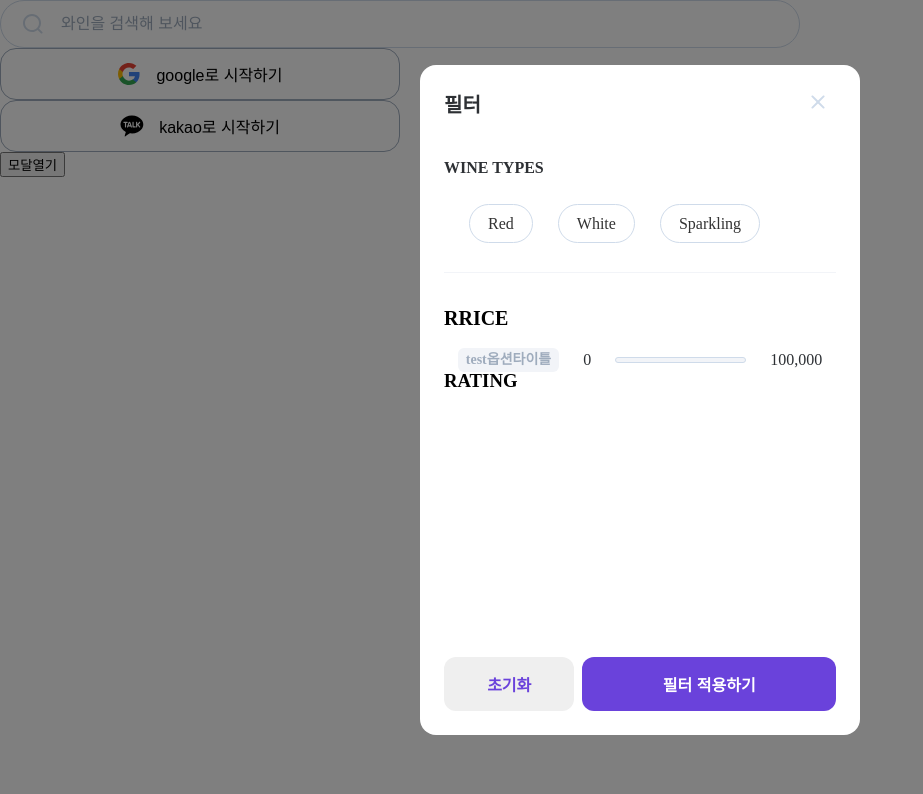
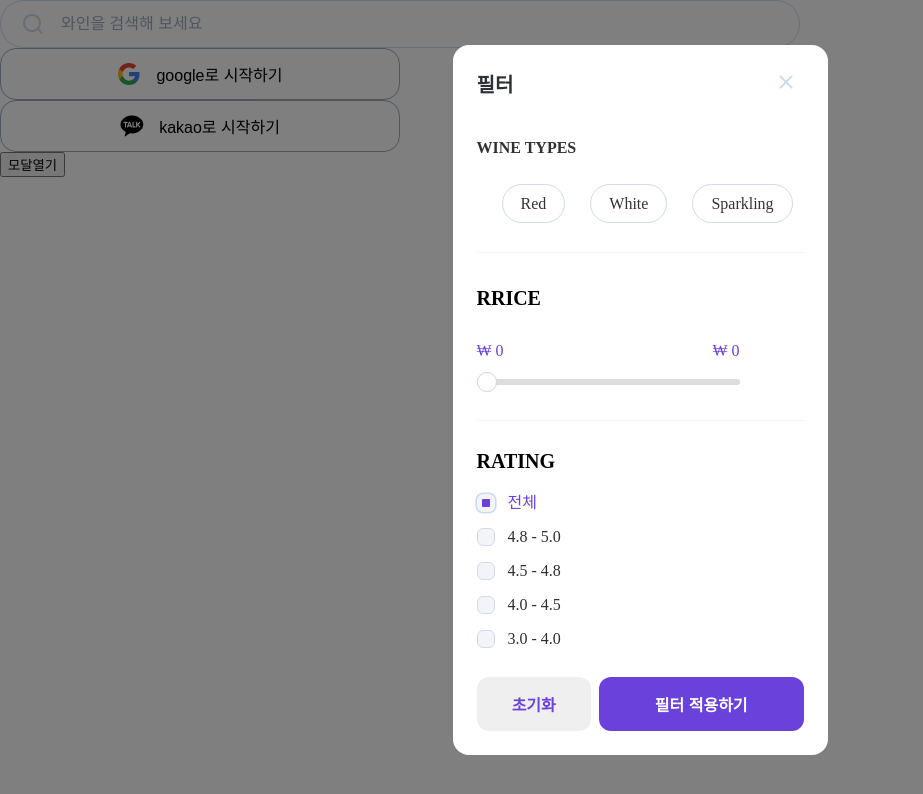
Before and after one commit to ouranos1/Team5-Wine, a Next.js app: page /SignUp in a window 1280 px wide. Both pictures are taken after a click on the button "모달열기". Shown: the top 794 px of the page, without its empty margins (0-923 px from the left). Built offline with nearby package versions, Linux system fonts and the light colour scheme; no server answers.

Commit message:
feat: 모달 필터 구현

```diff
--- a/src/app/SignUp/page.tsx
+++ b/src/app/SignUp/page.tsx
@@ -6,8 +6,9 @@ import { signIn, signOut, useSession } from 'next-auth/react';
 import { useState } from 'react';
 import googleLogo from '@/assets/icon/googleLogo.svg';
 import kakaoLogo from '@/assets/icon/kakaoLogo.svg';
-import naverLogo from '@/assets/icon/naverLogo.svg';
 import { ModalFilter } from '@/components/modal/modalfilter/ModalFilter';
+import '../globals.scss';
+import WineAdd from '@/components/modal/wineadd/WineAdd';
 
 export default function SignUp() {
   const { data: session } = useSession();
@@ -23,6 +24,7 @@ export default function SignUp() {
       <OAuthButton logo={kakaoLogo} text={session ? '로그아웃' : 'kakao로 시작하기'} onClick={session ? signOut : () => signIn('kakao')} />
       <button onClick={openModal}>모달열기</button>
       <ModalFilter isModalOpen={isModalOpen} closeModal={closeModal} />
+      {/* <WineAdd isModalOpen={isModalOpen} closeModal={closeModal} /> */}
     </>
   );
 }
--- a/src/components/modal/modalbase/BaseModal.scss
+++ b/src/components/modal/modalbase/BaseModal.scss
@@ -25,7 +25,7 @@
 
   &--filter {
     width: 375px;
-    height: 620px;
+    height: 710px;
   }
 
   &--wine {
@@ -35,7 +35,7 @@
 
   &--review {
     width: 440px;
-    height: 670px;
+    height: 700px;
   }
 }
 
--- a/src/components/modal/modalfilter/ModalFilter.tsx
+++ b/src/components/modal/modalfilter/ModalFilter.tsx
@@ -1,24 +1,11 @@
-import { useState } from 'react';
 import BaseModal from '../modalbase/BaseModal';
 import { ModalProps } from '@/types/ModalProps';
-import SlideComponent from '@/components/slidecomponent/SlideComponent';
-import { SildeOptionProps } from '@/types/SlideOption';
 import './ModalFilter.scss';
+import PriceSlider from './slidercomponent/PriceSlider';
+import Rating from './ratingcomponent/Rating';
+import WineTypes from './typescomponent/WineTypes';
 
 export function ModalFilter({ isModalOpen, closeModal }: ModalProps) {
-  const [selectedWine, setSelectedWine] = useState('');
-
-  const priceOption: SildeOptionProps = {
-    SlideOptionTitle: 'test옵션타이틀',
-    LeftOption: '0',
-    RightOption: '100,000',
-    // value: 0,
-  };
-
-  const handleWineChange = (e: React.ChangeEvent<HTMLInputElement>) => {
-    setSelectedWine(e.target.value);
-  };
-
   return (
     <BaseModal
       isOpen={isModalOpen}
@@ -33,30 +20,11 @@ export function ModalFilter({ isModalOpen, closeModal }: ModalProps) {
           필터 적용하기
         </button>,
       ]}
-      role="review"
+      role="filter"
     >
-      <div className="wine-types">
-        <h3 className="wine-types-title">WINE TYPES</h3>
-        <label className="radio-type">
-          <input type="radio" value="red" checked={selectedWine === 'red'} onChange={handleWineChange} />
-          <span>Red</span>
-        </label>
-        <label className="radio-type">
-          <input type="radio" value="white" checked={selectedWine === 'white'} onChange={handleWineChange} />
-          <span>White</span>
-        </label>
-        <label className="radio-type">
-          <input type="radio" value="sparkling" checked={selectedWine === 'sparkling'} onChange={handleWineChange} />
-          <span>Sparkling</span>
-        </label>
-      </div>
-      <div className="price">
-        <h3 className="price-title">RRICE</h3>
-        <SlideComponent {...priceOption} />
-      </div>
-      <div className="rating">
-        <h3 className="rating-title">RATING</h3>
-      </div>
+      <WineTypes />
+      <PriceSlider />
+      <Rating />
     </BaseModal>
   );
 }
--- /dev/null
+++ b/src/components/modal/modalfilter/ratingcomponent/Rating.scss
@@ -0,0 +1,45 @@
+@import '@/app/globals.scss';
+@import '@/styles/Font-Mixins.scss';
+
+.rating-container {
+  display: flex;
+  flex-direction: column;
+
+  .rating-title {
+    @include font-settings(20, 'bold', 32);
+    margin-bottom: 15px;
+  }
+
+  .rating-option {
+    padding: 8px 0px;
+    display: flex;
+    align-items: center;
+
+    input[type='radio'] {
+      appearance: none;
+      width: 18px;
+      height: 18px;
+      border: 1px solid $Grayscale-200;
+      border-radius: 6px;
+      cursor: pointer;
+      margin-right: 13px;
+      background-color: $Grayscale-100;
+    }
+
+    input[type='radio']:checked {
+      background-color: $Primary-Purple-100;
+      border: 5px solid $Grayscale-100;
+      border-radius: 6px;
+      box-shadow: 0 0 0 1.6px $Grayscale-200;
+    }
+
+    input[type='radio']:checked + span {
+      color: $Primary-Purple-100;
+    }
+
+    span {
+      @include font-settings(16, 'medium', 26);
+      color: $Grayscale-400;
+    }
+  }
+}
--- /dev/null
+++ b/src/components/modal/modalfilter/ratingcomponent/Rating.tsx
@@ -0,0 +1,30 @@
+import React, { useState } from 'react';
+import './Rating.scss';
+
+export default function Rating() {
+  const [selectedRange, setSelectedRange] = useState<string>('전체');
+
+  const ratingRanges = [
+    { label: '전체', value: '전체' },
+    { label: '4.8 - 5.0', value: '4.8-5.0' },
+    { label: '4.5 - 4.8', value: '4.5-4.8' },
+    { label: '4.0 - 4.5', value: '4.0-4.5' },
+    { label: '3.0 - 4.0', value: '3.0-4.0' },
+  ];
+
+  const handleSelect = (value: string) => {
+    setSelectedRange(value);
+  };
+
+  return (
+    <div className="rating-container">
+      <h3 className="rating-title">RATING</h3>
+      {ratingRanges.map((range) => (
+        <div key={range.value} className={`rating-option ${selectedRange === range.value ? 'selected' : ''}`}>
+          <input type="radio" name="rating" value={range.value} checked={selectedRange === range.value} onChange={() => handleSelect(range.value)} id={range.value} />
+          <span>{range.label}</span>
+        </div>
+      ))}
+    </div>
+  );
+}
--- /dev/null
+++ b/src/components/modal/modalfilter/slidercomponent/PriceSlider.scss
@@ -0,0 +1,66 @@
+@import '@/app/globals.scss';
+@import '@/styles/Font-Mixins.scss';
+
+.slider-container {
+  display: flex;
+  flex-direction: column;
+  padding: 35px 0px;
+  border-bottom: 1.8px solid $Grayscale-100;
+  margin-bottom: 30px;
+
+  .slider-title {
+    @include font-settings(20, 'bold', 32);
+    margin-bottom: 35px;
+  }
+
+  .slider-value {
+    @include font-settings(16, 'medium', 26);
+    color: $Primary-Purple-100;
+    margin-bottom: 20px;
+    display: flex;
+    justify-content: space-between;
+    width: 263px;
+  }
+
+  .slider {
+    position: relative;
+    height: 6px;
+    width: 263px;
+
+    .slider-thumb {
+      -webkit-appearance: none;
+      width: 263px;
+      height: 6px;
+      background: transparent;
+      position: absolute;
+
+      &::-webkit-slider-thumb {
+        appearance: none;
+        width: 20px;
+        height: 20px;
+        background: #fff;
+        border: 1px solid $Grayscale-200;
+        border-radius: 50%;
+        cursor: pointer;
+        position: relative;
+        margin-top: -7px;
+        z-index: 9999;
+      }
+
+      &::-webkit-slider-runnable-track {
+        background: linear-gradient(to right, $Primary-Purple-100 0%, $Primary-Purple-100 var(--value), #ddd var(--value), #ddd 100%);
+        height: 6px;
+        border-radius: 4px;
+      }
+    }
+
+    .slider-track {
+      position: absolute;
+      height: 6px;
+      border-radius: 4px;
+      width: 100%;
+      top: 0;
+      z-index: 1;
+    }
+  }
+}
--- /dev/null
+++ b/src/components/modal/modalfilter/slidercomponent/PriceSlider.tsx
@@ -0,0 +1,51 @@
+import React, { useState } from 'react';
+import './PriceSlider.scss';
+
+export default function PriceSlider() {
+  const [minPrice, setMinPrice] = useState(0);
+  const [maxPrice, setMaxPrice] = useState(0);
+  const priceRange = { min: 0, max: 100000 };
+
+  const handleMinChange = (event: React.ChangeEvent<HTMLInputElement>) => {
+    const value = Math.min(Number(event.target.value), maxPrice);
+    setMinPrice(value);
+  };
+
+  const handleMaxChange = (event: React.ChangeEvent<HTMLInputElement>) => {
+    const value = Math.max(Number(event.target.value), minPrice);
+    setMaxPrice(value);
+  };
+
+  return (
+    <div className="slider-container">
+      <h3 className="slider-title">RRICE</h3>
+      <div className="slider-value  ">
+        <div>₩ {minPrice}</div> <div>₩ {maxPrice}</div>
+      </div>
+      <div className="slider">
+        <input
+          type="range"
+          min={priceRange.min}
+          max={priceRange.max}
+          value={minPrice}
+          className="slider-thumb"
+          style={{
+            '--value': `${((minPrice - priceRange.min) / (priceRange.max - priceRange.min)) * 100}%`,
+          }}
+          onChange={handleMinChange}
+        />
+        <input
+          type="range"
+          min={priceRange.min}
+          max={priceRange.max}
+          value={maxPrice}
+          className="slider-thumb"
+          style={{
+            '--value': `${((maxPrice - priceRange.min) / (priceRange.max - priceRange.min)) * 100}%`,
+          }}
+          onChange={handleMaxChange}
+        />
+      </div>
+    </div>
+  );
+}
--- /dev/null
+++ b/src/components/modal/modalfilter/typescomponent/WineTypes.scss
@@ -0,0 +1,40 @@
+@import '@/app/globals.scss';
+@import '@/styles/Font-Mixins.scss';
+
+.wine-types-container {
+  border-bottom: 1.8px solid $Grayscale-100;
+
+  .wine-types-title {
+    @include font-settings(16, 'semibold', 26);
+    color: $Grayscale-400;
+  }
+
+  .radio-type {
+    display: inline-block;
+    position: relative;
+    padding-left: 25px;
+    cursor: pointer;
+    font-size: 16px;
+    color: #333;
+    margin: 40px 0px;
+
+    span {
+      @include font-settings(16, 'medium', 26);
+      border: 1px solid $Grayscale-200;
+      border-radius: 100px;
+      width: 65px;
+      height: 42px;
+      padding: 10px 18px;
+      gap: 10px;
+    }
+  }
+
+  .radio-type input[type='radio'] {
+    display: none; /* 버튼을 완전히 숨김 */
+  }
+
+  .radio-type input[type='radio']:checked + span {
+    color: $White;
+    background-color: $Primary-Purple-100;
+  }
+}
--- /dev/null
+++ b/src/components/modal/modalfilter/typescomponent/WineTypes.tsx
@@ -0,0 +1,27 @@
+import { useState } from 'react';
+import './WineTypes.scss';
+
+export default function WineTypes() {
+  const [selectedWineType, setSelectedWineType] = useState('');
+
+  const handleWineChange = (e: React.ChangeEvent<HTMLInputElement>) => {
+    setSelectedWineType(e.target.value);
+  };
+  return (
+    <div className="wine-types-container">
+      <h3 className="wine-types-title">WINE TYPES</h3>
+      <label className="radio-type">
+        <input type="radio" value="red" checked={selectedWineType === 'red'} onChange={handleWineChange} />
+        <span>Red</span>
+      </label>
+      <label className="radio-type">
+        <input type="radio" value="white" checked={selectedWineType === 'white'} onChange={handleWineChange} />
+        <span>White</span>
+      </label>
+      <label className="radio-type">
+        <input type="radio" value="sparkling" checked={selectedWineType === 'sparkling'} onChange={handleWineChange} />
+        <span>Sparkling</span>
+      </label>
+    </div>
+  );
+}
```
Also changed, not shown: src/components/modal/wineadd/WineAdd.tsx (added, +10 -0 lines), src/components/modal/wineadd/WineAdd.scss (added).
